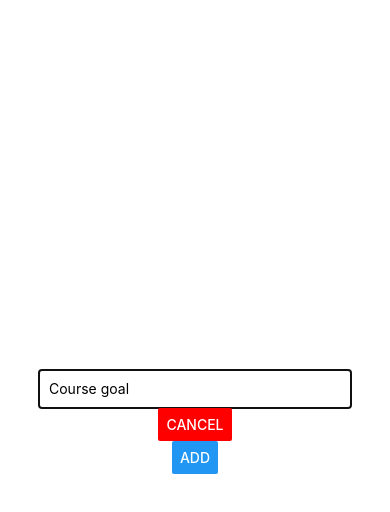
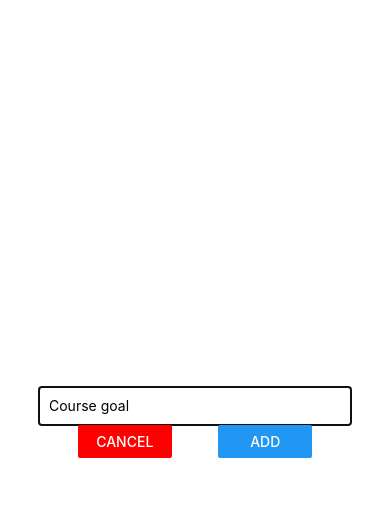
Before and after one commit to Generic35/ReactNativeHooks, a React Native app: screen / in a window 390 px wide. Both pictures are taken after a click on the button "ADD GOAL". Shown: the top 512 px of the page. Built offline with nearby package versions, Linux system fonts and the light colour scheme.

Commit message:
(feature) Center buttons using flexbox and set their width by wrapping them in the View of the desired width

```diff
--- a/components/GoalInput.js
+++ b/components/GoalInput.js
@@ -19,14 +19,26 @@ const GoalInput = props => {
           value={enteredGoal}
           style={styles.input}
         />
-        <Button title="Cancel" color="red" onPress={props.onCancel} />
-        <Button title="Add" onPress={onAddGoal} />
+        <View style={styles.buttonContainer}>
+          <View style={styles.button}>
+            <Button title="Cancel" color="red" onPress={props.onCancel} />
+          </View>
+          <View style={styles.button}>
+            <Button title="Add" onPress={onAddGoal} />
+          </View>
+        </View>
       </View>
     </Modal>
   );
 };
 
 const styles = StyleSheet.create({
+  buttonContainer: {
+    flexDirection: 'row',
+    justifyContent: 'space-between',
+    width: '60%'
+  },
+  button: { width: '40%' },
   input: {
     borderBottomWidth: 1,
     borderBottomColor: 'black',
```
